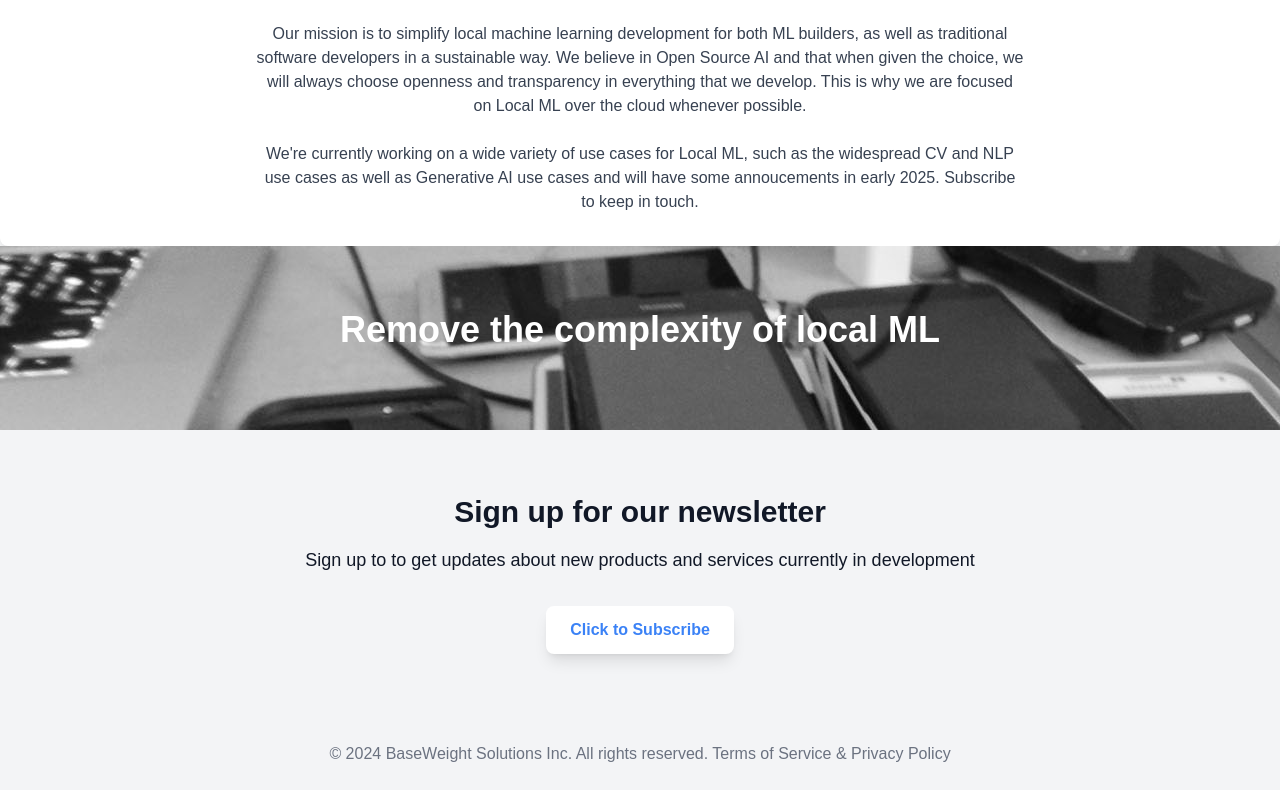
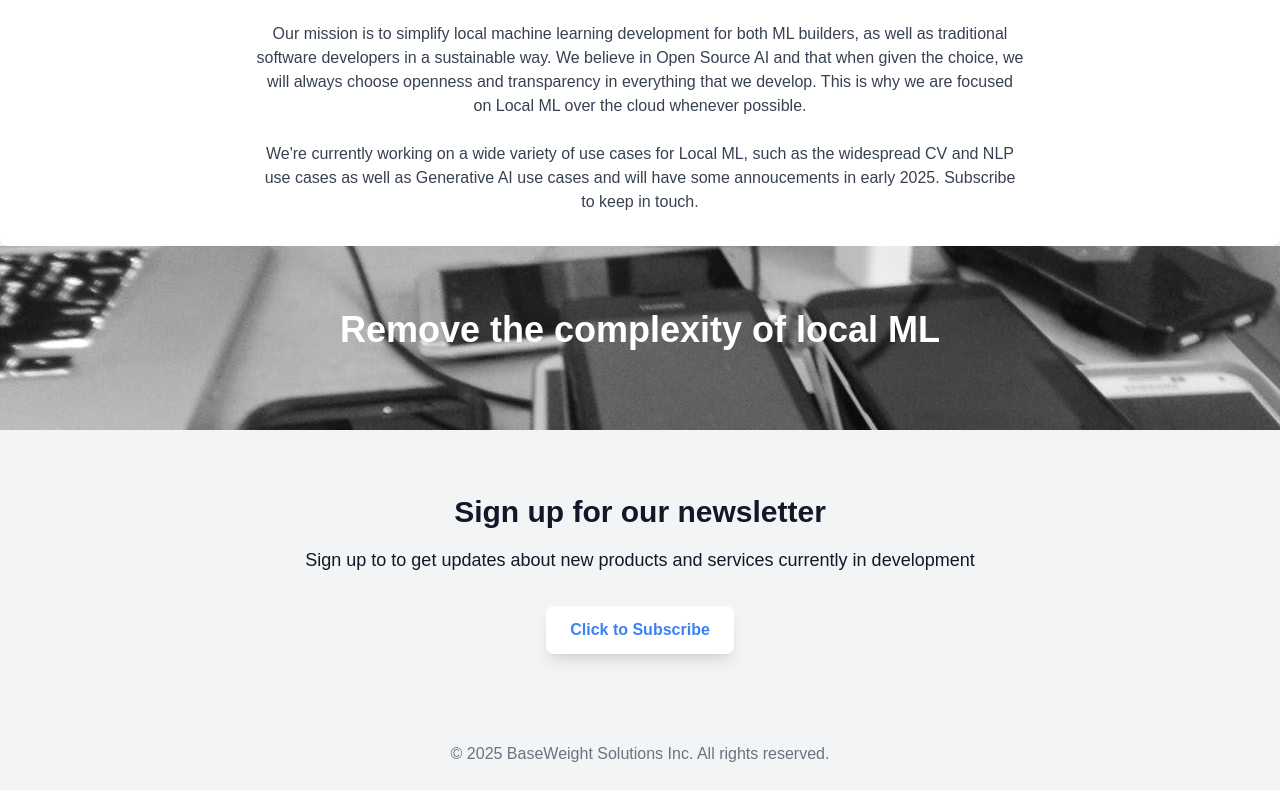
Before and after one commit to baseweight/baseweight.ai, a Next.js app: page / in a window 1280 px wide. Shown: the part 626-1416 px from the top of the page. Built offline with nearby package versions, Linux system fonts and the light colour scheme.

Commit message:
Updating copyright, removing links to ChatJippitied ToS

```diff
--- a/app/components/Footer.tsx
+++ b/app/components/Footer.tsx
@@ -3,7 +3,7 @@
 export default function Footer() {
   return (
     <footer className="bg-gray-100 py-6 text-center">
-      <p className="text-gray-500">&copy; 2024 BaseWeight Solutions Inc. All rights reserved. <Link href="/terms">Terms of Service & Privacy Policy</Link></p>
+      <p className="text-gray-500">&copy; 2025 BaseWeight Solutions Inc. All rights reserved.</p>
     </footer>
   );
 }
```
